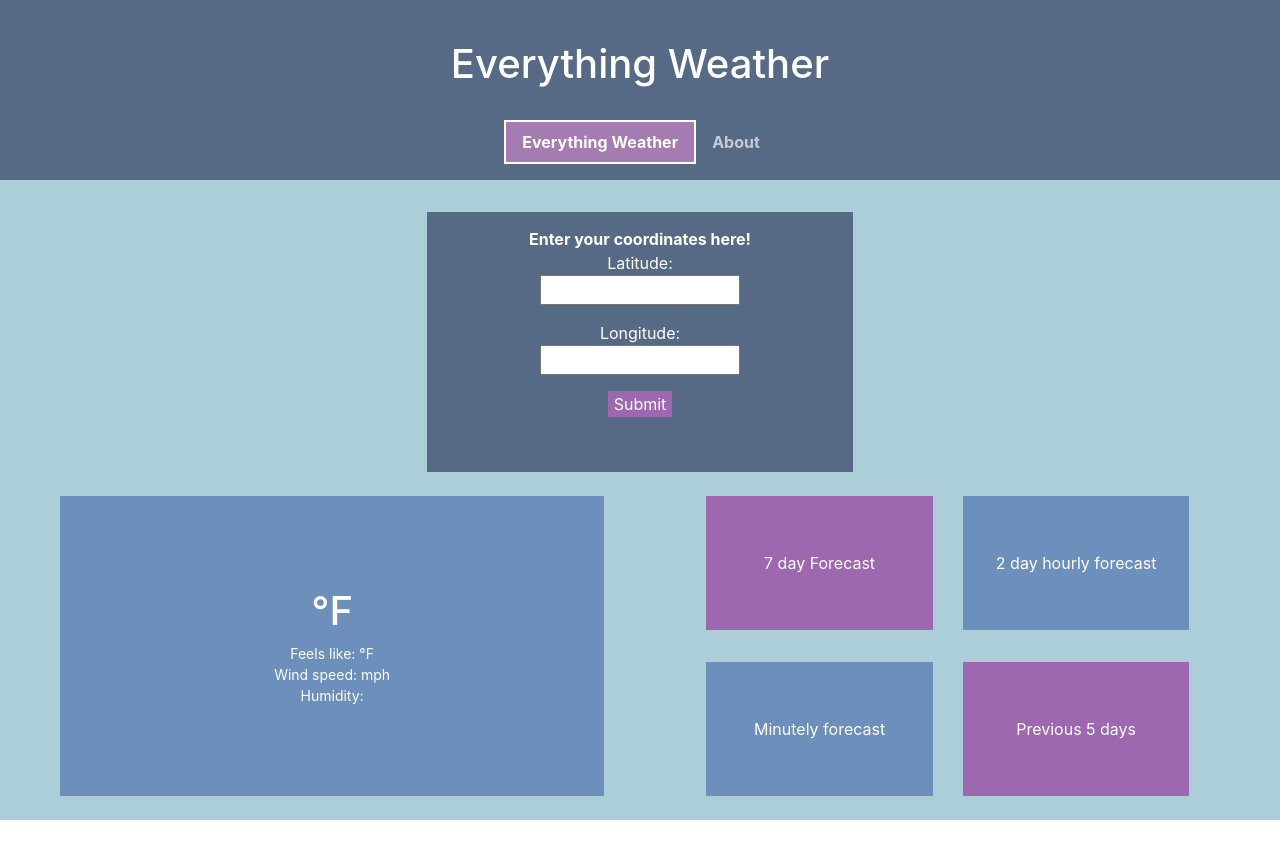
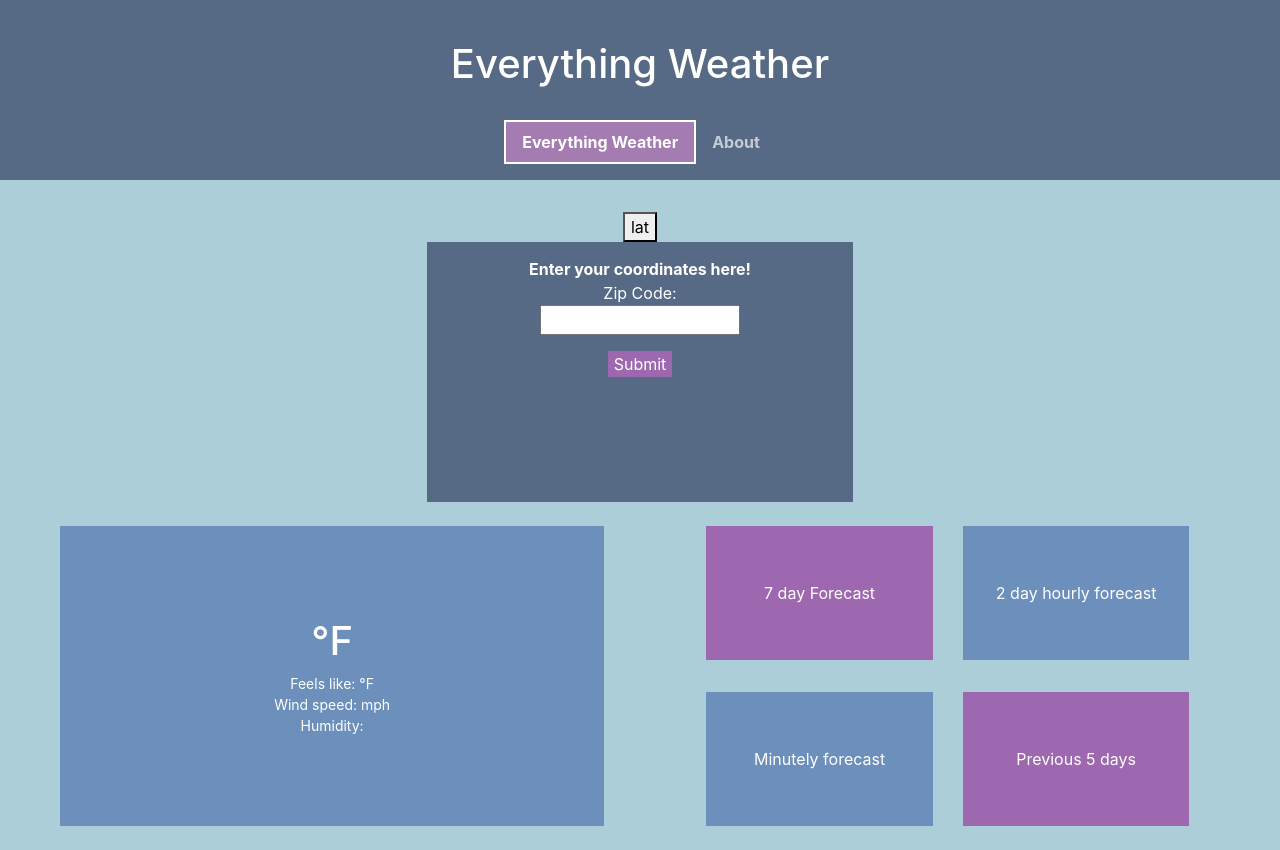
Before and after one commit to jsm-txt/ACS-3330-Final_Assignment, a React (Create React App) app: page /#/ in a window 1280 px wide. Before the commit the page ends 820 px from the top, so only its background shows below. Built offline with nearby package versions, Linux system fonts and the light colour scheme.

Commit message:
Form toggle enabled

```diff
--- a/src/DailyWeatherBar.js
+++ b/src/DailyWeatherBar.js
@@ -63,11 +63,11 @@ function BarChart(props) {
 
 		 bgGradient
 			 .append('stop')
-			 .attr('stop-color', 'tomato')
+			 .attr('stop-color', 'red')
 			 .attr('offset', '0%');
 		 bgGradient
 			 .append('stop')
-			 .attr('stop-color', 'blue')
+			 .attr('stop-color', 'skyblue')
 			 .attr('offset', '100%');
 
 		//  const clipPath = graphArea
--- a/src/useD3.js
+++ b/src/useD3.js
@@ -7,6 +7,7 @@ export const useD3 = (renderChartFn, dependencies) => {
 	useEffect(() => {
 		renderChartFn(d3.select(ref.current))
 		return () => {}
-		}, dependencies)
+		}
+		, dependencies)
 	return ref
 }
--- a/src/weather.js
+++ b/src/weather.js
@@ -21,77 +21,30 @@ function Weather() {
   const dispatch = useDispatch()
   const [lat, setLat] = useState('')
   const [long, setLong] = useState('')
-  // const [data, setData] = useState([])
+  const [type, setType] = useState('lat')
+  const [zip, setZip] = useState('')
+  const [form, setForm] = useState(<form onSubmit={e => {
+          e.preventDefault();
+          dispatch(loadWeather(lat, long)
+          )
+        }}><heading className="form-title">Enter your coordinates here!</heading>
 
-//   useEffect(() => {
-//     d3.json('./weather.json')
-//     .then(data => {
-//       setData(data)
-//     })
-// }, [])
-    // async function assignVar() {
-    //   const temp = weather.current.temp
-    //   const wind_speed = weather.current.wind_speed
-    //   const feelsLike = weather.current.feels_like
-    //   const humidity = weather.current.humidity
-    //   setCurrent({
-    //     temp, wind_speed, feelsLike, humidity
-  //   })
-  // }
+          <div class="mb-3">
+            <label>Zip Code:</label><br></br>
+            <input type="text" value={zip}
+              onChange={e => setZip(e.target.value)} />
+          </div>
+          <button>
+            Submit
+          </button>
+        </form>)
 
-  // if (weather ===  null || {}) {
-  //   console.log(weather)
-  //   console.log('undefined')
-  //   return (
-  //     <div className="contianer-fluid">
-  //       <div className="weather-form col-4">
-  //         <form onSubmit={e => {
-  //           e.preventDefault();
-  //           dispatch(loadWeather(lat, long)
-  //           )
-  //         }}><heading className="form-title">Enter your coordinates here!</heading>
-  //           <div class="mb-3">
-  //             <label>Latitude:</label><br></br>
-  //             <input type="text" value={lat}
-  //               onChange={e => setLat(e.target.value)} />
-  //           </div>
-  //           <div class="mb-3">
-  //             <label>Longitude:</label><br></br>
-  //             <input type="text" value={long}
-  //               onChange={e => setLong(e.target.value)} />
-  //           </div>
-  //           <button>
-  //             Submit
-  //           </button>
-  //         </form>
-  //       </div>
+  // console.log(weather)
+  // console.log('Display')
 
-  //       <div className=" container-fluid m-0 p-0">
-  //         <div className="page-one row pt-4 pb-4 justify-content-evenly">
-  //           {weather && <CurrentWeatherDisplay {...weather.current} />}
-  //           <div className="card-info  col-5">
-  //             <div className="row h-50 pb-3 justify-content-evenly">
-  //               <div className="day-bttn col-5" href="#Daily-weather">7 day Forecast</div>
-  //               <div className="other-bttn col-5"> 2 day hourly forecast</div>
-  //             </div>
-  //             <div className="row h-50 pt-3 justify-content-evenly">
-  //               <div className="other-bttn col-5"> Minutely forecast</div>
-  //               <div className="day-bttn col-5"> Previous 5 days</div>
-  //             </div>
-  //           </div>
-  //         </div>
-  //       </div>
-
-  //     </div>
-  //   );
-
-  // }
-  // else {
-    console.log(weather)
-    console.log('Display')
-    return (
-      <div className="contianer-fluid">
-        <div className="weather-form col-4">
+  function toggleForm() {
+    if (type === 'lat') {
+      setForm(
         <form onSubmit={e => {
           e.preventDefault();
           dispatch(loadWeather(lat, long)
@@ -110,7 +63,37 @@ function Weather() {
           <button>
             Submit
           </button>
-          </form>
+        </form>)
+      setType('zip')
+    } else {
+      setForm(
+        <form onSubmit={e => {
+          e.preventDefault();
+          dispatch(loadWeather(lat, long)
+          )
+        }}><heading className="form-title">Enter your coordinates here!</heading>
+
+          <div class="mb-3">
+            <label>Zip Code:</label><br></br>
+            <input type="text" value={zip}
+              onChange={e => setZip(e.target.value)} />
+          </div>
+          <button>
+            Submit
+          </button>
+        </form>)
+      setType('lat')
+    }
+  }
+  console.log(type)
+  console.log(form)
+
+  return (
+    <div className="contianer-fluid">
+      <button onClick={() => toggleForm()} >{type}
+      </button>
+      <div className="weather-form col-4">
+      {form}
       </div>
 
       <div className=" container-fluid m-0 p-0">
```
Lines whose indentation alone changed are shown as unchanged.
